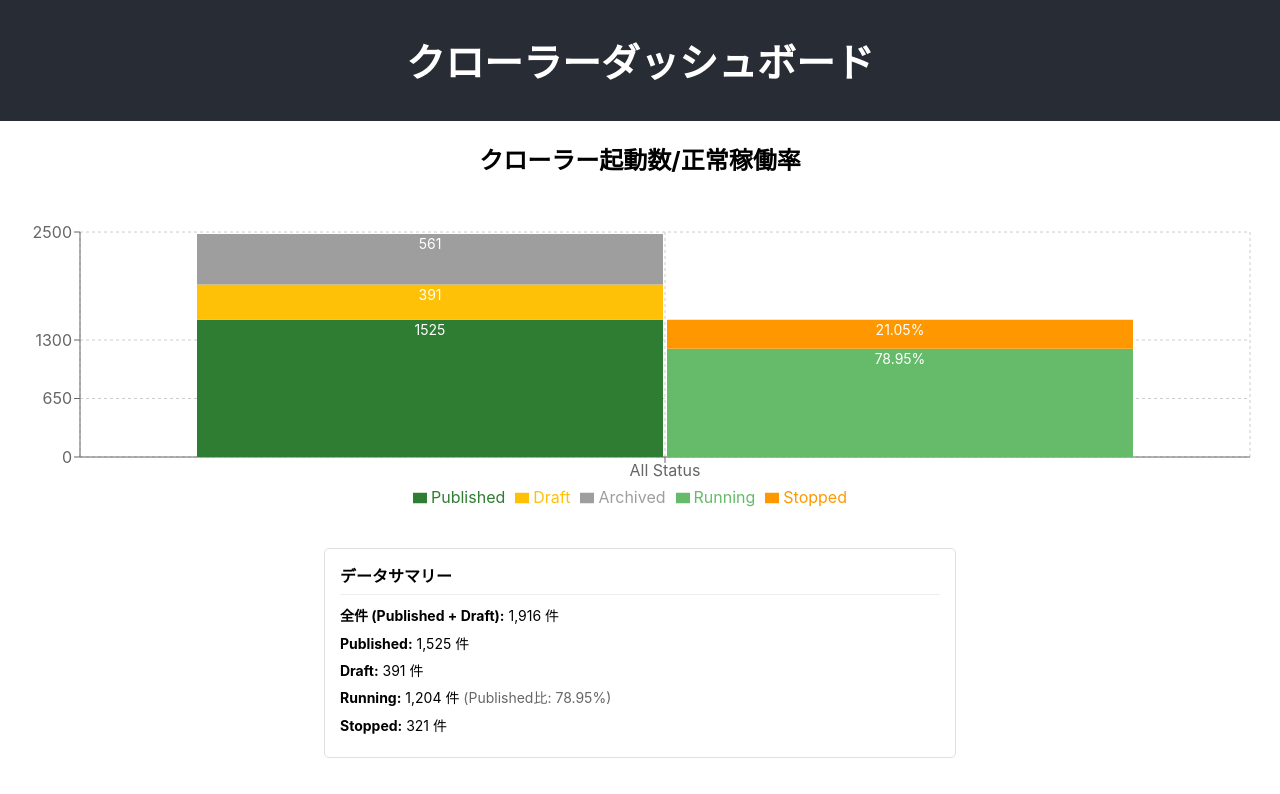
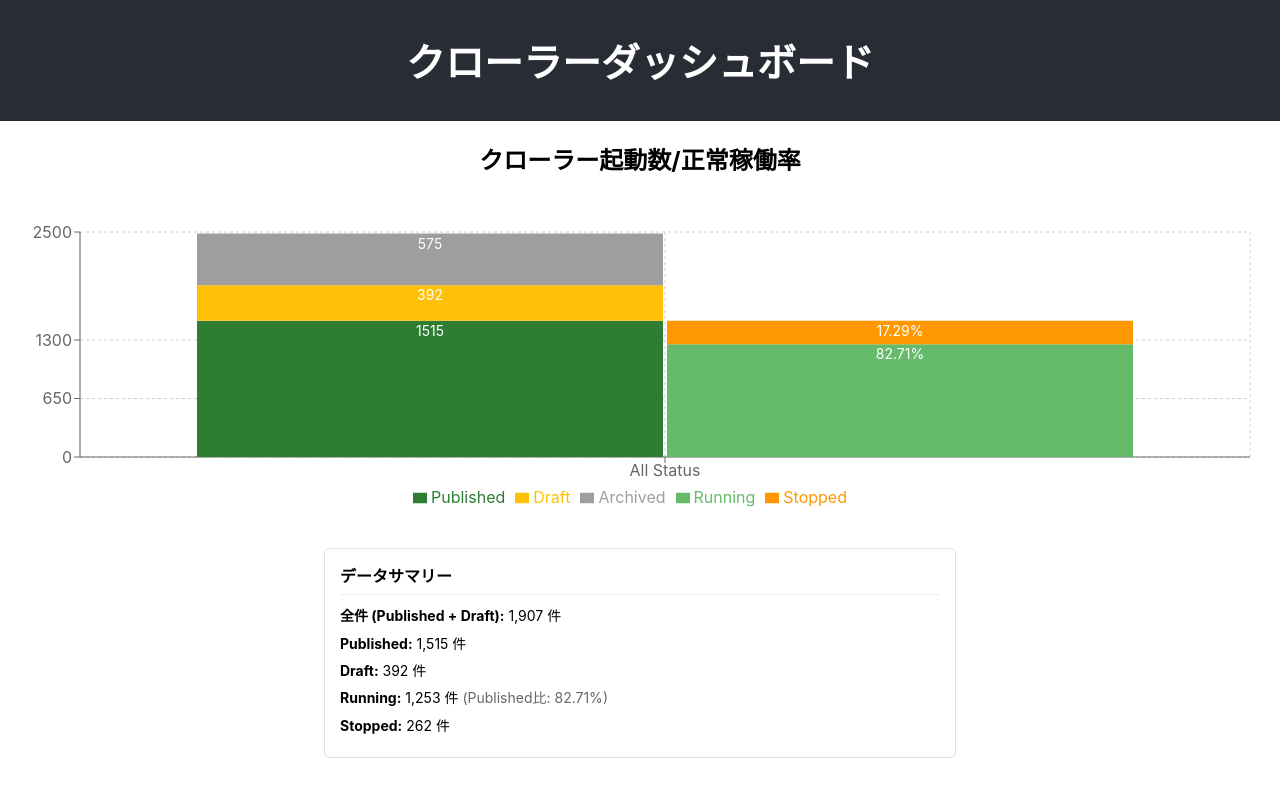
Before and after one commit to tayasho/crawlers, a React (Create React App) app: page / in a window 1280 px wide. Shown: the top 794 px of the page. Built offline with nearby package versions, Linux system fonts and the light colour scheme.

Commit message:
2025/06/06

```diff
--- a/src/components/ContentStatusChart.js
+++ b/src/components/ContentStatusChart.js
@@ -3,10 +3,10 @@ import { BarChart, Bar, XAxis, YAxis, CartesianGrid, Tooltip, Legend, Responsive
 import './ContentStatusChart.css';
 
 const ContentStatusChart = () => {
-  const published = 1525;
-  const draft = 391;
-  const archived = 561; // この値はサマリーに表示しませんが、グラフや他の計算で使われます
-  const stopped = 321;
+  const published = 1515;
+  const draft = 392;
+  const archived = 575; // この値はサマリーに表示しませんが、グラフや他の計算で使われます
+  const stopped = 262;
   const running = published-stopped;
 
   // ★ ユーザー指定の「全件」合計を計算
```
